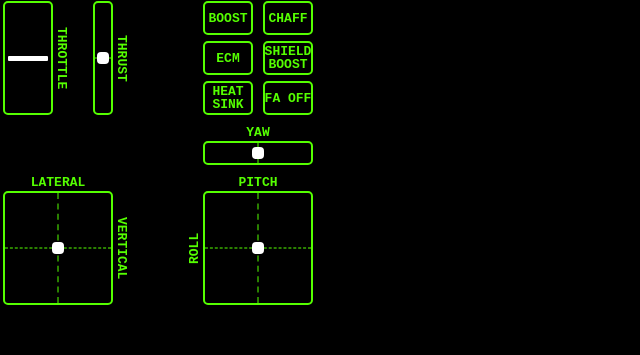
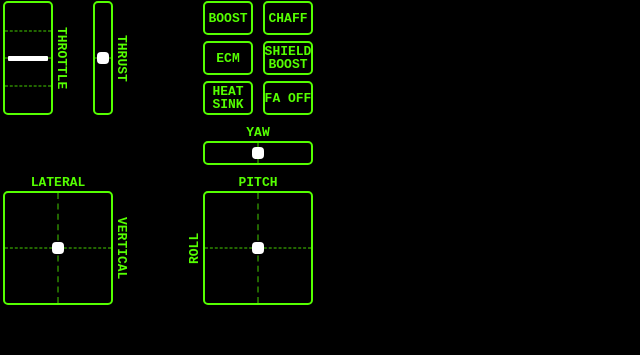
Before and after one commit to danikaze/controller-overlay, a website built with webpack: page static/index.html in a window 1280 px wide. Shown: the top 355 px of the page, 0-640 px from the left. Built offline with nearby package versions, Linux system fonts and the light colour scheme.

Commit message:
Update styles

```diff
--- a/static/index.html
+++ b/static/index.html
@@ -15,6 +15,9 @@
     <div id="container">
       <div id="throttle" class="control axis-2y">
         <div class="input">
+          <div class="axis-y-75"></div>
+          <div class="axis-y-50"></div>
+          <div class="axis-y-25"></div>
           <div class="axis-position"></div>
         </div>
         <div class="text text-r">Throttle</div>
--- a/static/styles/control.css
+++ b/static/styles/control.css
@@ -2,7 +2,7 @@
   --main-color: #55ff00;
   --bg-color: #000;
   --active-color: #a5ff77;
-  --axis-color: #2a8000;
+  --axis-color: #226600;
   --axis-style: dashed;
   --axis-width: 2px;
   --z-text: 20;
@@ -53,6 +53,7 @@
 }
 .input {
   display: flex;
+  flex-wrap: wrap;
   align-items: center;
   justify-content: center;
   z-index: var(--z-input);
@@ -74,13 +75,29 @@
   border-color: var(--axis-color);
   border-style: var(--axis-style);
 }
-.input .axis-y-center {
+.input .axis-y-center,
+.input .axis-y-25,
+.input .axis-y-50,
+.input .axis-y-75 {
   height: 0;
   width: 100%;
   border-top: calc(var(--axis-width) / 2);
   border-bottom: calc(var(--axis-width) / 2);
   border-color: var(--axis-color);
   border-style: var(--axis-style);
+}
+.input .axis-y-25,
+.input .axis-y-50,
+.input .axis-y-75 {
+  position: absolute;
+  top: calc(75% - var(--border-width) / 2);
+  width: calc(100% - 2 * var(--border-width));
+}
+.input .axis-y-50 {
+  top: calc(50% - var(--border-width) / 2);
+}
+.input .axis-y-75 {
+  top: calc(25% - var(--border-width) / 2);
 }
 
 .input .axis-position {
```
